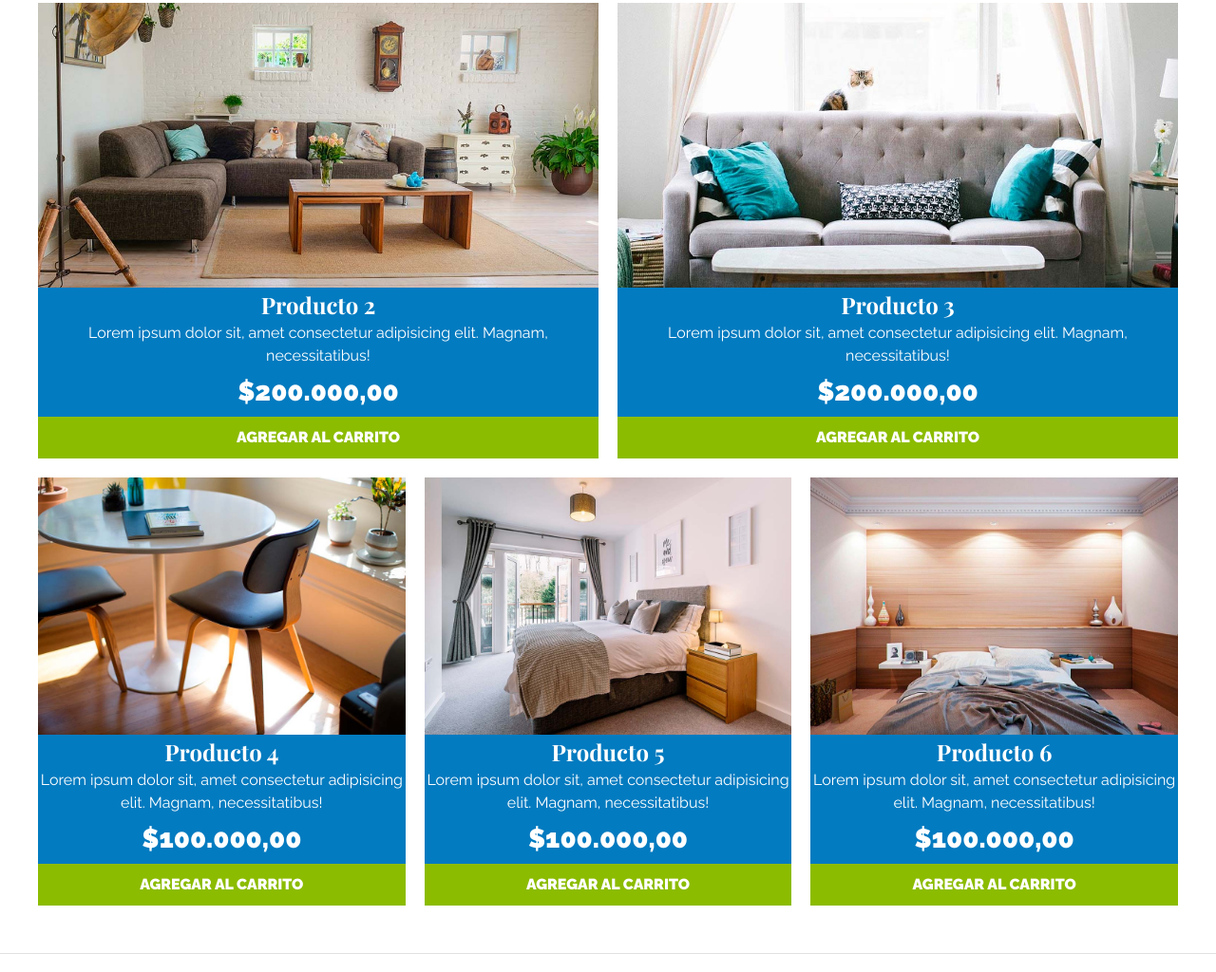
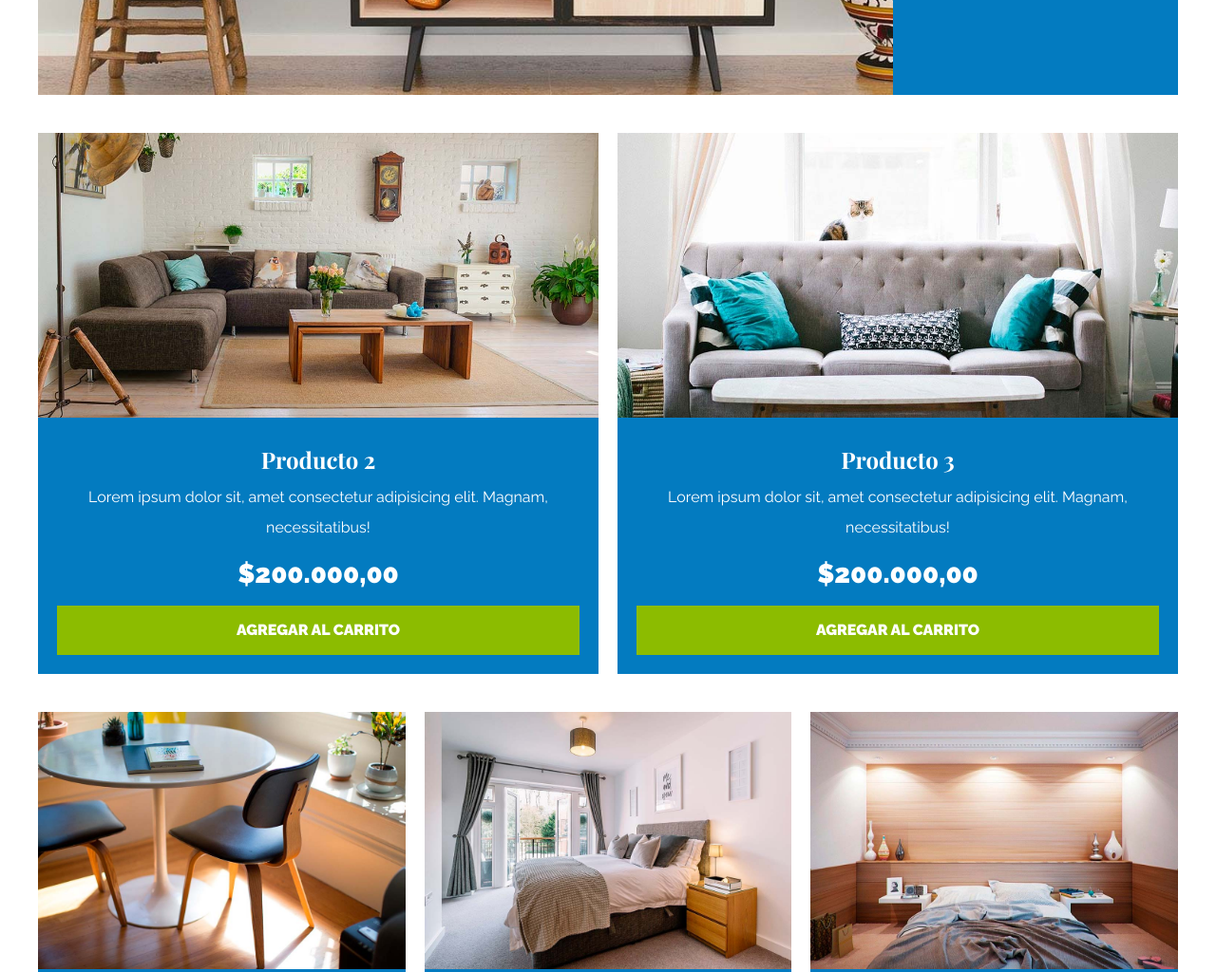
Before and after one commit to juanbecquet/Tienda_Mueble, a plain HTML site: page index.html in a window 1280 px wide. Shown: the part 2132-3156 px from the top of the page at 95% size. Drawn offline with nearby package versions, Linux system fonts and the light colour scheme.

Commit message:
ordenamos las lineas del css

```diff
--- a/css/style.css
+++ b/css/style.css
@@ -1,16 +1,16 @@
 html {
     box-sizing: border-box;
-    font-size: 62.5%; /*1rem=10px*/
+    font-size: 62.5%; /* 1REM = 10px */
 }
 
-*, *:before, *:after{
+*, *:before, *:after {
     box-sizing: inherit;
 }
 
-body{
+body {
     font-family: 'Raleway', sans-serif;
     font-size: 1.6rem;
-    line-height: 1.5;
+    line-height: 2;
 }
 
 /* Globales */
@@ -36,10 +36,12 @@ a {
     text-decoration: none;
     color: #000;
 }
+
 .contenedor {
     max-width: 120rem;
     margin: 0 auto;
 }
+
 img {
     max-width: 100%;
     display: block;
@@ -48,15 +50,18 @@ img {
 .btn {
     background-color: #8cbc00;
     display: block;
-    color: #fff;
+    color: #FFF;
     text-transform: uppercase;
     font-weight: 900;
     padding: 1rem;
-    transition: background-color .3s ease-out;
+    transition: background-color .3s ease-out ;
+    text-align: center;
+    border: none;
+    width: 100%;
 }
-
 .btn:hover {
     background-color: #769c02;
+    cursor: pointer;
 }
 
 /* Utilidades */
@@ -152,7 +157,8 @@ img {
 }
 
 .producto:nth-child(1) {
-    grid-column: 1 / 7;
+    grid-column-start: 1;
+    grid-column-end: 7;
     display: grid;
     grid-template-columns: 3fr 1fr;
 }
@@ -164,44 +170,50 @@ img {
 }
 
 .producto:nth-child(2) {
-    grid-column: 1 / 4;
+    grid-column-start: 1;
+    grid-column-end: 4;
 }
 
-.producto:nth-child(2) img {
+.producto:nth-child(2) img,
+.producto:nth-child(3) img {
     height: 30rem;
     width: 100%;
     object-fit: cover;
 }
 
 .producto:nth-child(3) {
-    grid-column: 4 / 7;
-}
-
-.producto:nth-child(3) img {
-    height: 30rem;
-    width: 100%;
-    object-fit: cover;
+    grid-column-start: 4;
+    grid-column-end: 7;
 }
 
 .producto:nth-child(4) {
-    grid-column: 1 / 3;
+    grid-column-start: 1;
+    grid-column-end: 3;
 }
 
 .producto:nth-child(5) {
-    grid-column: 3 / 5;
+    grid-column-start: 3;
+    grid-column-end: 5;
 }
 
 .producto:nth-child(6) {
-    grid-column: 5 / 7;
+    grid-column-start: 5;
+    grid-column-end: 7;
 }
 
 .producto {
     background-color: #037bc0;
+    margin-bottom: 2rem;
+}
+
+.producto:last-of-type {
+    margin-bottom: 0;
 }
 
 .texto-producto {
     text-align: center;
-    color: white;
+    color: #FFFFFF;
+    padding: 2rem;
 }
 
 .texto-producto h3 {
@@ -227,6 +239,7 @@ img {
 .site-footer h3 {
     margin-bottom: .5rem;
 }
+
 .grid-footer {
     display: grid;
     grid-template-columns: repeat(3, 1fr);
```
